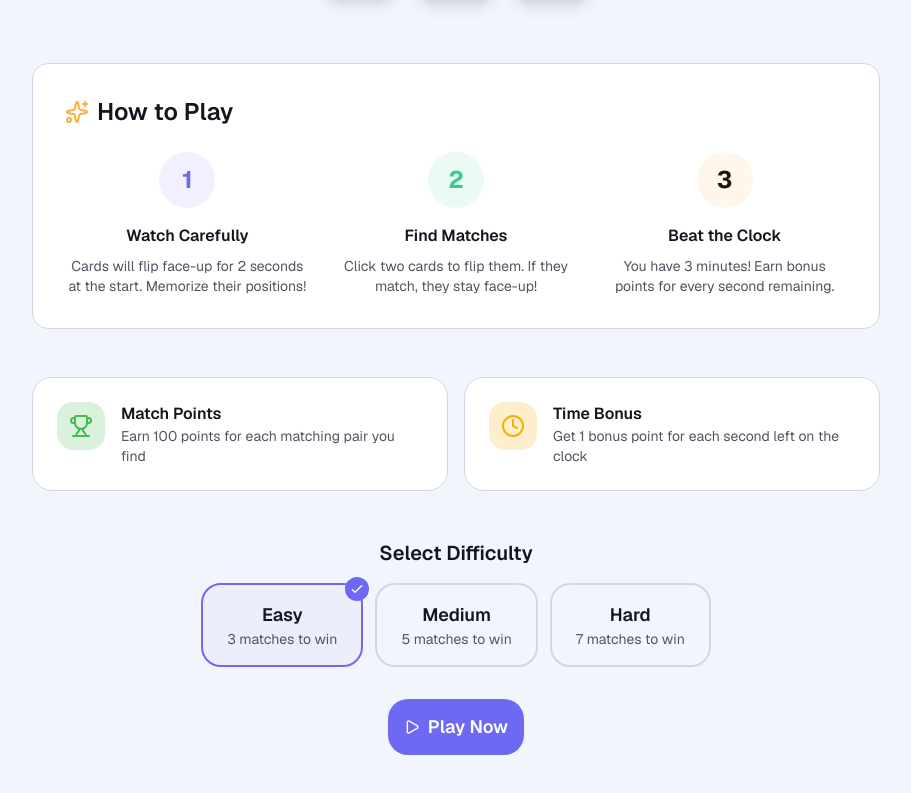
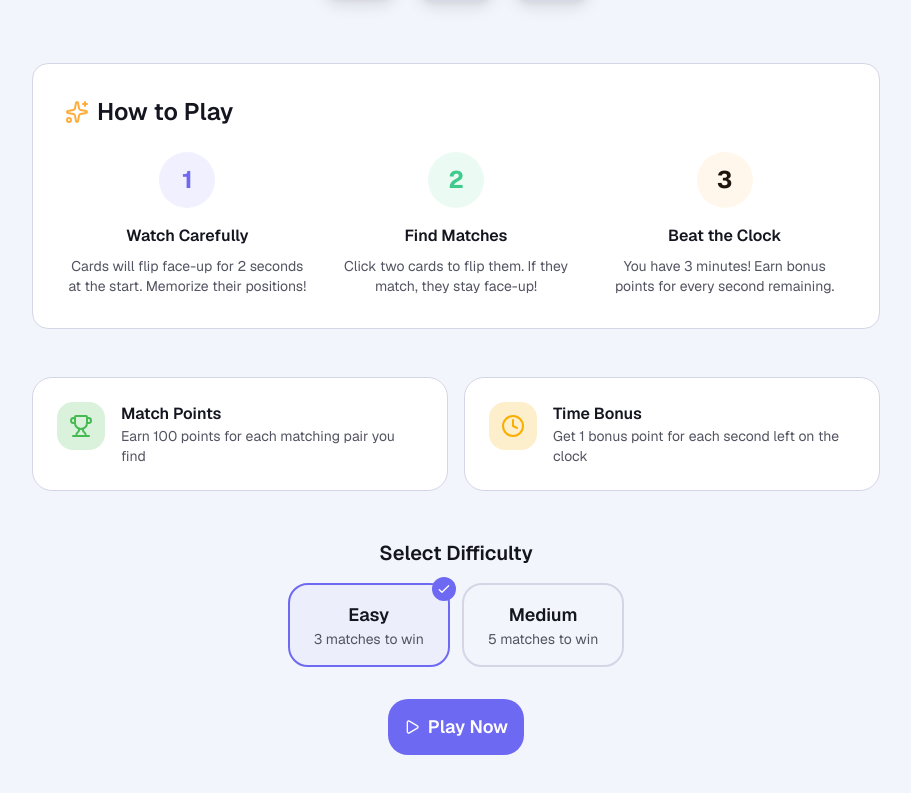
Before and after one commit to focusOtter/picture-matching-game-ui, a Next.js app: page / in a window 1280 px wide. Shown: the part 602-1395 px from the top of the page, without its empty margins (184-1095 px from the left). Built offline with nearby package versions, Linux system fonts and the light colour scheme; no server answers.

Commit message:
feat: limit difficulty options to Easy and Medium\n\nSimplify difficulty selector on homepage.

```diff
--- a/app/page.tsx
+++ b/app/page.tsx
@@ -13,7 +13,6 @@ export default function HomePage() {
   const difficulties: { value: Difficulty; label: string; description: string }[] = [
     { value: 'easy', label: 'Easy', description: '3 matches to win' },
     { value: 'medium', label: 'Medium', description: '5 matches to win' },
-    { value: 'hard', label: 'Hard', description: '7 matches to win' },
   ]
 
   return (
```
